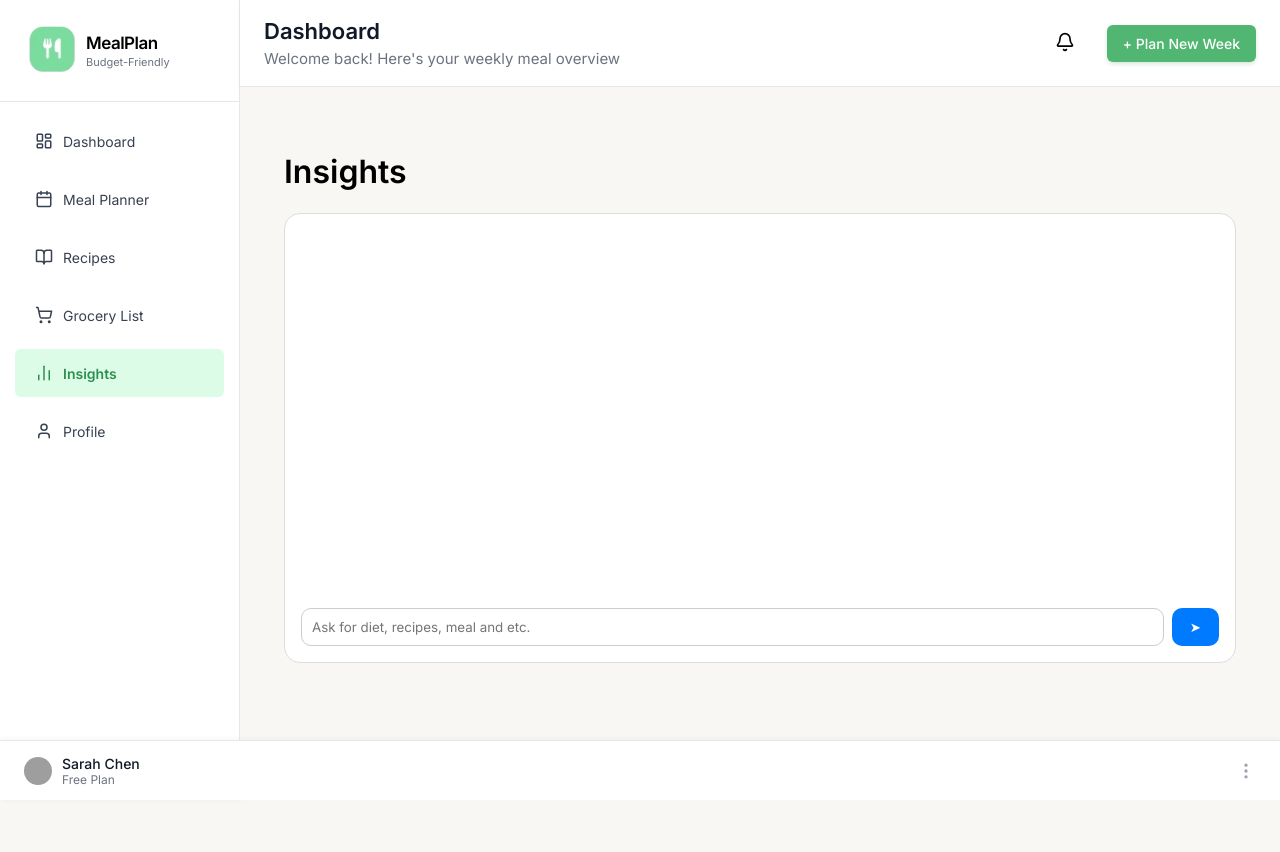
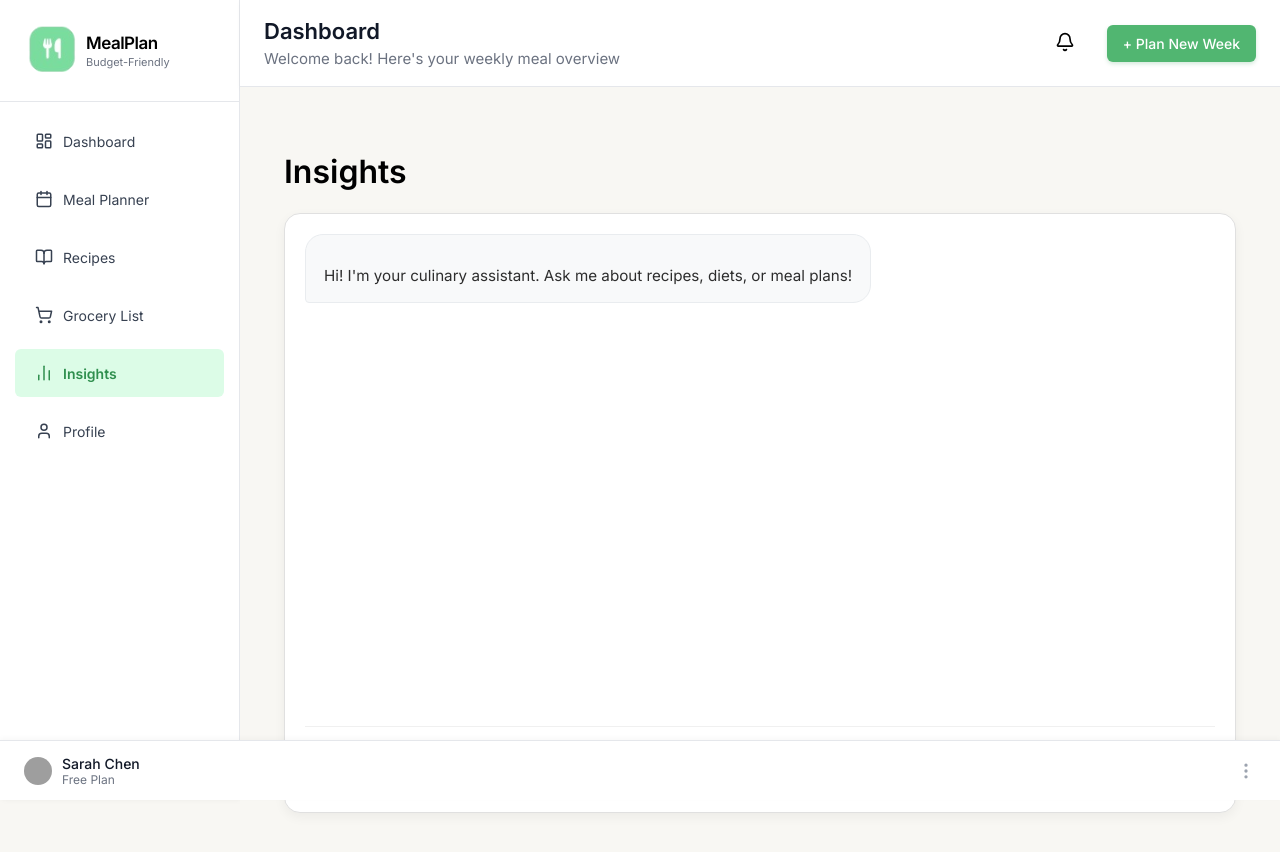
Before and after one commit to marina-eckert/Affordable-Meal-Planning-Assistant, a React (Vite) app in the folder mp-assistant/: page /insights in a window 1280 px wide. Shown: the top 852 px of the page. Built offline with nearby package versions, Linux system fonts and the light colour scheme; grey boxes are pictures that could not be loaded.

Commit message:
Add files via upload

```diff
--- a/mp-assistant/src/components/InsightsChat.css
+++ b/mp-assistant/src/components/InsightsChat.css
@@ -1,54 +1,151 @@
 .chat-box {
   width: 100%;
-  height: 450px;
-  border: 1px solid #ddd;
+  height: 600px; /* Made it taller for reading recipes */
+  border: 1px solid #e0e0e0;
   border-radius: 16px;
-  padding: 16px;
+  padding: 20px;
   display: flex;
   flex-direction: column;
-  background: white;
+  background: #ffffff;
+  box-shadow: 0 4px 12px rgba(0,0,0,0.05);
+  font-family: 'Inter', sans-serif;
 }
 
 .chat-messages {
   flex: 1;
   overflow-y: auto;
+  padding-right: 10px; /* Space for scrollbar */
+  display: flex;
+  flex-direction: column;
+  gap: 16px;
+}
+
+/* Scrollbar Styling */
+.chat-messages::-webkit-scrollbar {
+  width: 6px;
+}
+.chat-messages::-webkit-scrollbar-thumb {
+  background-color: #ccc;
+  border-radius: 4px;
 }
 
 .msg {
-  max-width: 75%;
-  margin-bottom: 12px;
-  padding: 10px 14px;
-  border-radius: 12px;
+  max-width: 85%;
+  padding: 14px 18px;
+  border-radius: 18px;
+  font-size: 0.95rem;
+  line-height: 1.6; /* Better readability */
+  word-wrap: break-word;
 }
 
+/* User Bubble */
 .msg.user {
-  margin-left: auto;
-  background: #007bff;
+  align-self: flex-end;
+  background: #007bff; /* Your primary color */
   color: white;
+  border-bottom-right-radius: 4px;
 }
 
+/* AI Bubble (Recipe Design) */
 .msg.assistant {
-  background: #eee;
-  color: black;
+  align-self: flex-start;
+  background: #f8f9fa;
+  color: #2d2d2d;
+  border: 1px solid #e9ecef;
+  border-bottom-left-radius: 4px;
 }
 
+/* --- Markdown Styling inside the bubble --- */
+
+/* Add space between paragraphs */
+.msg.assistant p {
+  margin-bottom: 10px;
+}
+.msg.assistant p:last-child {
+  margin-bottom: 0;
+}
+
+/* Bold text styling */
+.msg.assistant strong {
+  color: #0056b3; /* Dark blue highlight for headers */
+  font-weight: 700;
+}
+
+/* List styling */
+.msg.assistant ul, .msg.assistant ol {
+  margin: 8px 0 8px 20px;
+  padding-left: 0;
+}
+
+.msg.assistant li {
+  margin-bottom: 4px;
+}
+
+/* Headings inside chat */
+.msg.assistant h1, .msg.assistant h2, .msg.assistant h3 {
+  font-size: 1.1rem;
+  margin-top: 10px;
+  margin-bottom: 5px;
+  font-weight: bold;
+  color: #333;
+}
+
+/* --- Input Area --- */
 .chat-input-row {
   display: flex;
-  gap: 8px;
+  gap: 10px;
+  margin-top: 15px;
+  border-top: 1px solid #f0f0f0;
+  padding-top: 15px;
 }
 
 .chat-input-row input {
   flex: 1;
-  padding: 10px;
-  border-radius: 10px;
-  border: 1px solid #ccc;
+  padding: 14px 18px;
+  border-radius: 30px;
+  border: 1px solid #ddd;
+  outline: none;
+  font-size: 1rem;
+  transition: border-color 0.2s, box-shadow 0.2s;
+}
+
+.chat-input-row input:focus {
+  border-color: #007bff;
+  box-shadow: 0 0 0 3px rgba(0, 123, 255, 0.1);
 }
 
 .chat-input-row button {
-  padding: 10px 18px;
+  padding: 0 24px;
   background: #007bff;
-  border-radius: 10px;
+  border-radius: 30px;
   border: none;
   color: white;
+  font-size: 1.2rem;
   cursor: pointer;
+  transition: background 0.2s;
 }
+
+.chat-input-row button:hover {
+  background: #0056b3;
+}
+
+.chat-input-row button:disabled {
+  background: #e0e0e0;
+  cursor: not-allowed;
+}
+
+/* Typing Dots Animation */
+.typing-indicator span {
+  display: inline-block;
+  animation: bounce 1.4s infinite ease-in-out both;
+  margin: 0 2px;
+  font-size: 1.5rem;
+  line-height: 1rem;
+  color: #888;
+}
+.typing-indicator span:nth-child(1) { animation-delay: -0.32s; }
+.typing-indicator span:nth-child(2) { animation-delay: -0.16s; }
+@keyframes bounce {
+  0%, 80%, 100% { transform: scale(0); }
+  40% { transform: scale(1); }
+}
--- a/mp-assistant/src/components/InsightsChat.jsx
+++ b/mp-assistant/src/components/InsightsChat.jsx
@@ -1,55 +1,86 @@
-import { useState } from "react";
+import { useState, useRef, useEffect } from "react";
+import ReactMarkdown from "react-markdown"; // <--- Import this!
 import "./InsightsChat.css";
 
 export default function InsightsChat() {
-  const [messages, setMessages] = useState([]);
+  const [messages, setMessages] = useState([
+    { role: "assistant", content: "Hi! I'm your culinary assistant. Ask me about recipes, diets, or meal plans!" }
+  ]);
   const [input, setInput] = useState("");
   const [loading, setLoading] = useState(false);
+
+  const messagesEndRef = useRef(null);
+
+  const scrollToBottom = () => {
+    messagesEndRef.current?.scrollIntoView({ behavior: "smooth" });
+  };
+
+  useEffect(() => {
+    scrollToBottom();
+  }, [messages]);
 
   const sendMessage = async () => {
     if (!input.trim()) return;
 
     const userMsg = { role: "user", content: input };
     setMessages((prev) => [...prev, userMsg]);
+    const currentInput = input;
     setInput("");
     setLoading(true);
 
     try {
-      const response = await fetch("http://localhost:1501/api/ai/chat", {
+      // Use your port 1501
+      const response = await fetch("http://localhost:1501/api/chat", {
         method: "POST",
         headers: { "Content-Type": "application/json" },
-        body: JSON.stringify({ message: userMsg.content }),
+        body: JSON.stringify({ message: currentInput }),
       });
+
+      if (!response.ok) throw new Error("Server error");
 
       const data = await response.json();
       const aiMsg = { role: "assistant", content: data.reply };
+      setMessages((prev) => [...prev, aiMsg]);
 
-      setMessages((prev) => [...prev, aiMsg]);
     } catch (err) {
       console.error(err);
+      const errorMsg = { role: "assistant", content: "⚠️ I couldn't reach the server. Please try again." };
+      setMessages((prev) => [...prev, errorMsg]);
+    } finally {
+      setLoading(false);
     }
-
-    setLoading(false);
   };
 
   return (
     <div className="chat-box">
       <div className="chat-messages">
         {messages.map((m, i) => (
-          <div key={i} className={`msg ${m.role}`}>{m.content}</div>
+          <div key={i} className={`msg ${m.role}`}>
+            {/* Render Markdown instead of raw text */}
+            <ReactMarkdown>{m.content}</ReactMarkdown>
+          </div>
         ))}
-        {loading && <div className="msg assistant">Typing...</div>}
+
+        {loading && (
+          <div className="msg assistant typing-indicator">
+            <span>•</span><span>•</span><span>•</span>
+          </div>
+        )}
+        <div ref={messagesEndRef} />
       </div>
 
       <div className="chat-input-row">
         <input
           type="text"
           value={input}
-          placeholder="Ask for diet, recipes, meal and etc. "
+          disabled={loading}
+          placeholder={loading ? "Gemini is thinking..." : "Ask for diet, recipes, meal plans..."}
           onChange={(e) => setInput(e.target.value)}
-          onKeyDown={(e) => e.key === "Enter" && sendMessage()}
+          onKeyDown={(e) => e.key === "Enter" && !loading && sendMessage()}
         />
-        <button onClick={sendMessage}>➤</button>
+        <button onClick={sendMessage} disabled={loading || !input.trim()}>
+          {loading ? "..." : "➤"}
+        </button>
       </div>
     </div>
   );
```
